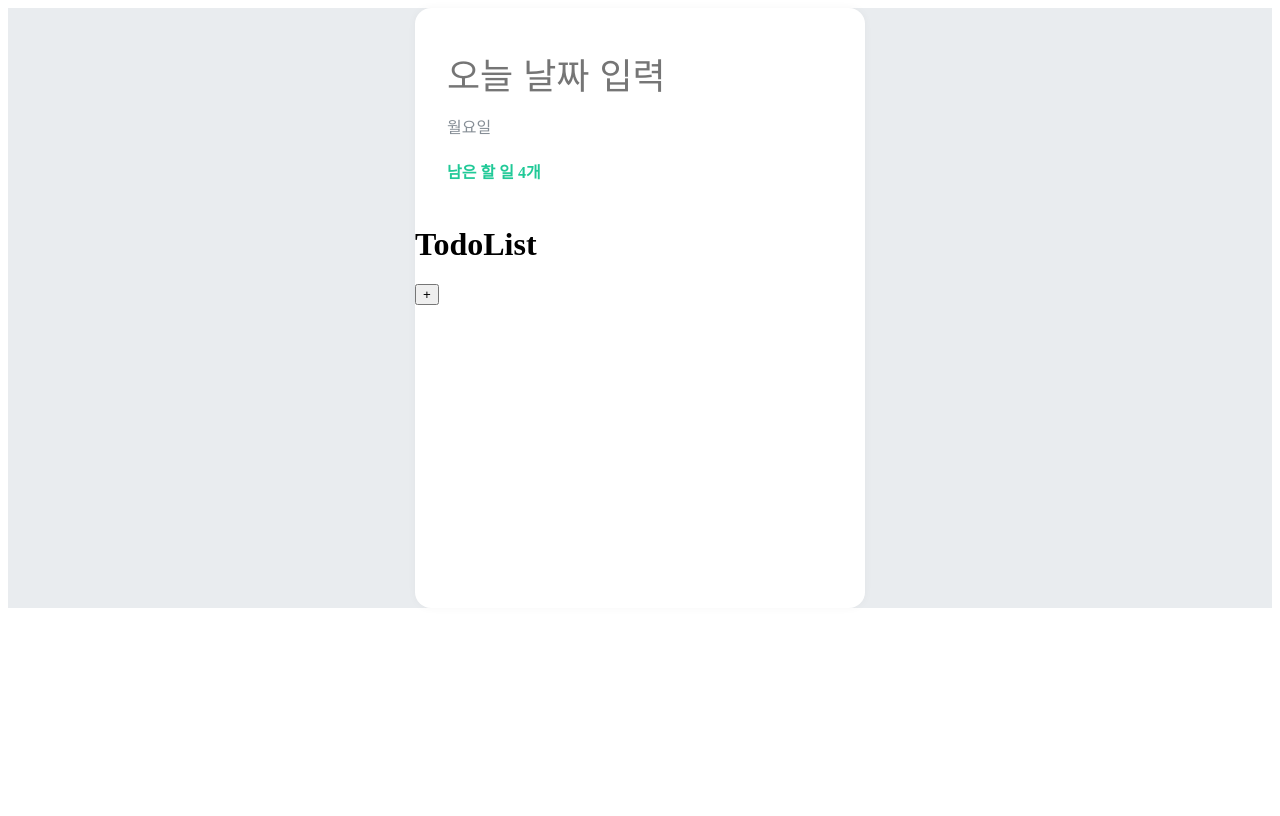
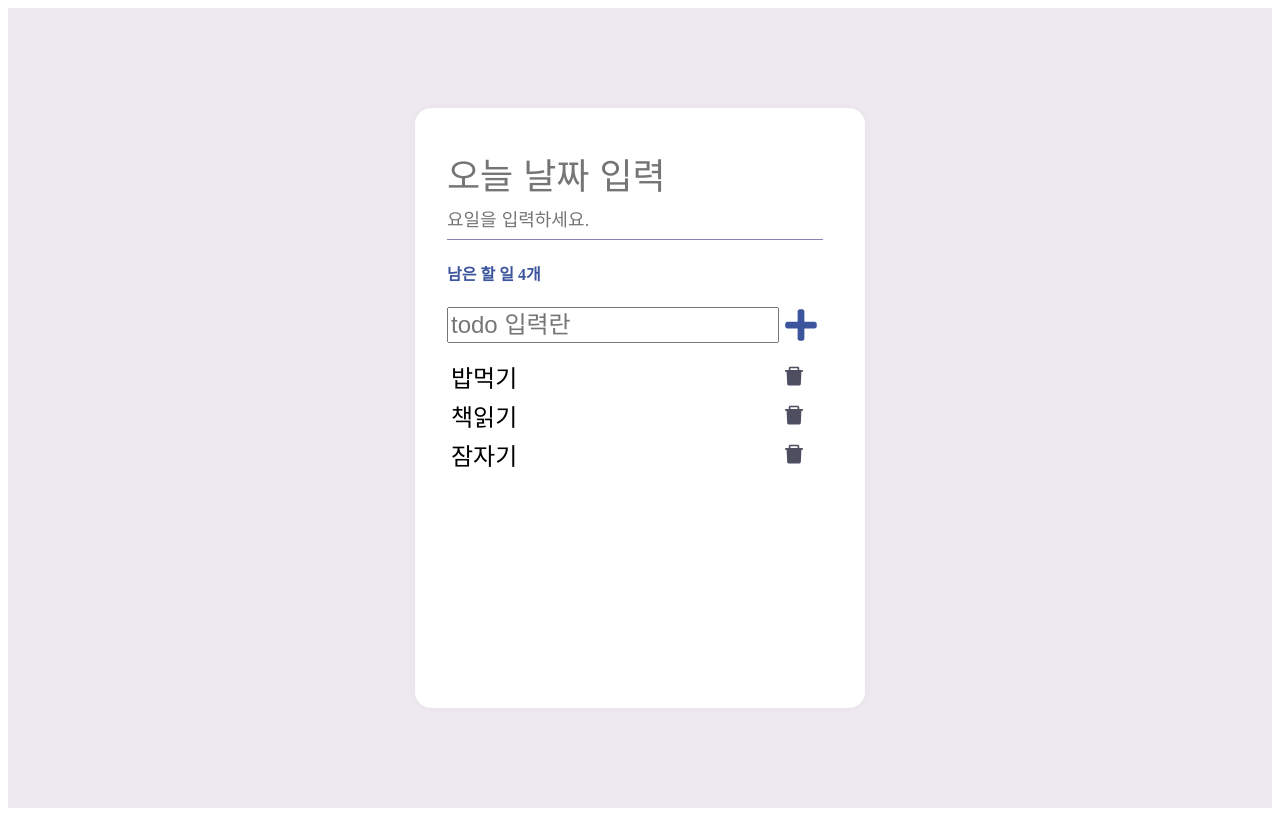
Before and after one commit to wooyoung0830/react-to-do-list, a React (Create React App) app: page / in a window 1280 px wide. Built offline with nearby package versions, Linux system fonts and the light colour scheme.

Commit message:
to-do-list design 1115

```diff
--- a/package.json
+++ b/package.json
@@ -9,6 +9,7 @@
     "react": "^17.0.2",
     "react-datepicker": "^4.3.0",
     "react-dom": "^17.0.2",
+    "react-icons": "^4.3.1",
     "react-router-dom": "^6.0.2",
     "react-scripts": "4.0.3",
     "styled-component": "^2.8.0",
--- a/src/App.js
+++ b/src/App.js
@@ -3,32 +3,14 @@ import styled from "styled-components";
 import { BrowserRouter as Router, Route, Routes } from "react-router-dom";
 import TodoHead from './components/pages/TodoHead';
 import TodoList from './components/pages/TodoList';
-import PlusButton from './components/pages/PlusButton';
-import Main from './components/pages/main';
-import Write from './components/pages/write';
-
-// function App() {
-//   return (
-//     <div>
-//       <Main />
-//       <Router>
-//         <Routes>
-//           <Route path="/"  component={Main}  exact={true}  />
-//           <Route path="/write"  component={Write}  exact={true} />
-//         </Routes>
-//       </Router>
-//     </div>
-//   );
-// }
-
-// export default App;
-
 
 
 const Background = styled.div`
-    background : #e9ecef;
+    height:100vh;
+    background : #eee8f0;
     display:flex;
     justify-content: center;
+    align-items: center
 `
 const Mainbox = styled.div`
     background:#fff;
@@ -47,7 +29,6 @@ function App(){
             <Mainbox>
                 <TodoHead />
                 <TodoList />
-                <PlusButton />
             </Mainbox>
         </Background>
     )
--- a/src/components/pages/PlusButton.js
+++ /dev/null
@@ -1,22 +0,0 @@
-import React from "react";
-import styled from "styled-components";
-
-
-
-function PlusButton(){
-
-    const Plus = () => {
-        return(
-            //todo 추가
-            <h1>dss</h1>
-        )
-    };
-
-    return(
-        <div>
-            <button onClick={Plus}>+</button>
-        </div>
-    )
-}
-
-export default PlusButton;
--- a/src/components/pages/TodoHead.js
+++ b/src/components/pages/TodoHead.js
@@ -11,16 +11,31 @@ const Header = styled.div`
         width:100%;
         margin:0;
         font-size:36px;
+
+        &.day{
+            padding-top:12px;
+            padding-bottom:8px;
+            border-style:none;
+            width:100%;
+            margin:0;
+            font-size:18px;
+            color:#868e96;
+        }
     }
 
-    p{
-        color:#868e96;
+    input:focus{
+        outline: none;
     }
 
     h4{
-        color: #20c997;
+        color: #3b549c;
         border: 1px soild #868396;
     }
+`
+
+const Date = styled.div`
+    width:90%;
+    border-bottom: 1px solid #8984b4;
 `
 
 function TodoLeft(){
@@ -32,8 +47,10 @@ function TodoLeft(){
 function TodoHead(){
     return(
         <Header>
+            <Date>
             <input placeholder="오늘 날짜 입력" />
-            <p>월요일</p>
+            <input className="day" placeholder="요일을 입력하세요." />
+            </Date>
             <TodoLeft />
         </Header>
     )
--- a/src/components/pages/TodoList.js
+++ b/src/components/pages/TodoList.js
@@ -1,11 +1,74 @@
 import React from "react";
 import styled from "styled-components";
+import {AiFillDelete } from "react-icons/ai";
+import {FaPlus} from "react-icons/fa";
 
+const TodoIput = styled.div`
+    display:flex;
+    flex-direction:colunm;
+    padding-left:32px;
+    width:90%;
+    input{
+        margin-right:4px;
+        width:80%;
+        font-size:24px;
+    }
+
+    input:focus{
+        outline: none;
+    }
+`
+
+const TodoItemStyle = styled.ul`
+    list-style:none;
+    padding-left:32px;
+
+    li{
+        margin:4px;
+        font-size:24px;
+        width:85%;
+        display:flex;
+        flex-direction:row;
+        justify-content: space-between;
+        align-items:center;
+    }
+`
+
+function plusTodo(){
+
+}
+function TodoItem(){
+    return(
+        // todos.map((item, i) => {
+        //     return (
+        //         <ul>
+        //             <li>
+        //                 <div>
+        //                     {item}
+        //                     <button>delete</button>
+        //                 </div>
+        //             </li>
+        //         </ul>
+        //     )
+        // })
+        <TodoItemStyle>
+            {/* 체크박스 만들기, delete는 hover되면 보이기 그 전에는 display:none; */}
+            <li>밥먹기 <AiFillDelete size="24px" color="#4d4e60"/></li>
+            <li>책읽기 <AiFillDelete size="24px" color="#4d4e60"/></li>
+            <li>잠자기 <AiFillDelete size="24px" color="#4d4e60"/></li>
+        </TodoItemStyle>
+    )
+}
 
 function TodoList(){
+    const todos = localStorage.getItem('todos')
     return(
         <div>
-            <h1>TodoList</h1>
+            <TodoIput>
+            <input placeholder="todo 입력란"></input>
+            <FaPlus  size="36px" color="#3b549c" onClick={plusTodo}/>
+            </TodoIput>
+            <TodoItem />
         </div>
     )
 }
--- a/src/components/pages/main.js
+++ /dev/null
@@ -1,13 +0,0 @@
-import React from "react";
-import styled from "styled-components";
-
-
-function main(){
-    return(
-        <div>
-            <h1>main</h1>
-        </div>
-    )
-}
-
-export default main;
--- a/src/components/pages/write.js
+++ /dev/null
@@ -1,11 +0,0 @@
-import React from "react";
-
-function write(){
-    return(
-        <div>
-            <h1>write</h1>
-        </div>
-    )
-}
-
-export default write;
```
Also changed, not shown: 1 other file (tests, documents, lock files or other folders).
